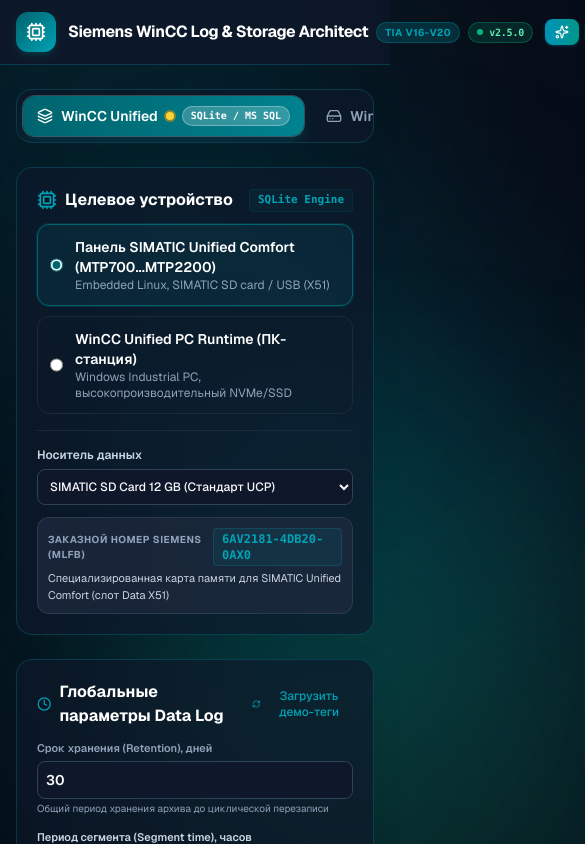
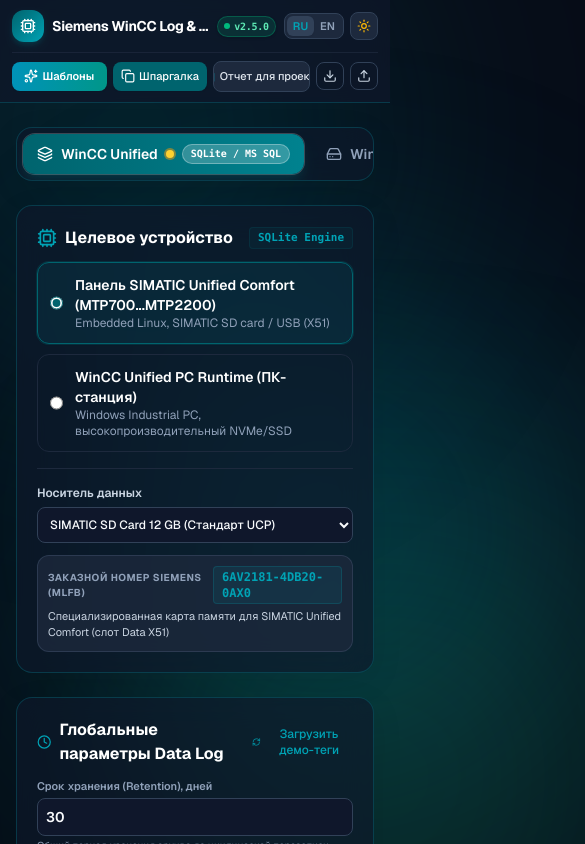
Before and after one commit to M-Galymzhan/wincc-log-architect, a Next.js app: page / in a window 390 px wide. Shown: the top 844 px of the page, 585 px wide, since content can reach past the window. Built offline with nearby package versions, Linux system fonts and the light colour scheme.

Commit message:
fix(ui): make header fully responsive with 2-row toolbar for mobile smartphones

```diff
--- a/src/components/Header.tsx
+++ b/src/components/Header.tsx
@@ -30,19 +30,21 @@ export const Header: React.FC<HeaderProps> = ({
   const t = translations[lang];
 
   return (
-    <header className="glass-header sticky top-0 z-30 px-4 lg:px-8 py-3 transition-colors">
-      <div className="max-w-7xl mx-auto flex items-center justify-between gap-3">
+    <header className="glass-header sticky top-0 z-30 px-3 sm:px-6 lg:px-8 py-2.5 sm:py-3 transition-colors">
+      <div className="max-w-7xl mx-auto flex flex-col sm:flex-row sm:items-center sm:justify-between gap-2.5 sm:gap-3">
+        {/* Row 1 on mobile, Left side on desktop */}
+        <div className="flex items-center justify-between sm:justify-start gap-2 sm:gap-3 min-w-0 w-full sm:w-auto">
           {/* Logo & Title */}
-        <div className="flex items-center gap-3 min-w-0 shrink-0">
-          <div className="w-10 h-10 rounded-xl bg-gradient-to-br from-[#00646E] to-[#00A3B5] flex items-center justify-center text-white shadow-md shadow-[#00646E]/30 shrink-0">
-            <Cpu className="w-5 h-5 sm:w-6 sm:h-6" />
+          <div className="flex items-center gap-2 sm:gap-3 min-w-0">
+            <div className="w-8 h-8 sm:w-10 sm:h-10 rounded-xl bg-gradient-to-br from-[#00646E] to-[#00A3B5] flex items-center justify-center text-white shadow-md shadow-[#00646E]/30 shrink-0">
+              <Cpu className="w-4 h-4 sm:w-6 sm:h-6" />
             </div>
             <div className="min-w-0">
-            <div className="flex items-center gap-2">
-              <h1 className="font-bold text-base sm:text-lg lg:text-xl tracking-tight text-slate-900 dark:text-white whitespace-nowrap">
+              <div className="flex items-center gap-1.5 sm:gap-2">
+                <h1 className="font-bold text-sm sm:text-lg lg:text-xl tracking-tight text-slate-900 dark:text-white truncate">
                   {t.appTitle}
                 </h1>
-              <span className="text-[10px] uppercase font-bold tracking-wider px-2 py-0.5 rounded-full bg-[#00646E]/15 text-[#00646E] dark:bg-[#00A3B5]/20 dark:text-[#00A3B5] border border-[#00646E]/20 dark:border-[#00A3B5]/30 whitespace-nowrap shrink-0">
+                <span className="hidden md:inline-flex text-[10px] uppercase font-bold tracking-wider px-2 py-0.5 rounded-full bg-[#00646E]/15 text-[#00646E] dark:bg-[#00A3B5]/20 dark:text-[#00A3B5] border border-[#00646E]/20 dark:border-[#00A3B5]/30 whitespace-nowrap shrink-0">
                   TIA V16-V20
                 </span>
                 <a
@@ -50,7 +52,7 @@ export const Header: React.FC<HeaderProps> = ({
                   target="_blank"
                   rel="noopener noreferrer"
                   title={lang === 'ru' ? 'Релиз v2.5.0 (кликните для просмотра коммитов на GitHub)' : 'Release v2.5.0 (click to view GitHub commits)'}
-                className="text-[10px] font-mono font-bold tracking-tight px-2 py-0.5 rounded-full bg-emerald-500/15 hover:bg-emerald-500/25 text-emerald-700 dark:text-emerald-300 border border-emerald-500/30 flex items-center gap-1.5 shadow-sm transition-all cursor-pointer active:scale-95 whitespace-nowrap shrink-0"
+                  className="text-[10px] font-mono font-bold tracking-tight px-1.5 sm:px-2 py-0.5 rounded-full bg-emerald-500/15 hover:bg-emerald-500/25 text-emerald-700 dark:text-emerald-300 border border-emerald-500/30 flex items-center gap-1 sm:gap-1.5 shadow-sm transition-all cursor-pointer active:scale-95 whitespace-nowrap shrink-0"
                 >
                   <span className="w-1.5 h-1.5 rounded-full bg-emerald-500 animate-pulse shrink-0" />
                   <span>v2.5.0</span>
@@ -62,8 +64,45 @@ export const Header: React.FC<HeaderProps> = ({
             </div>
           </div>
 
-        {/* Action Controls */}
-        <div className="flex items-center gap-1.5 sm:gap-2 shrink-0">
+          {/* Mobile Top Controls: Language & Theme switch (shown strictly on mobile < sm) */}
+          <div className="flex sm:hidden items-center gap-1.5 shrink-0">
+            {/* Mobile Lang Switch */}
+            <div className="flex items-center rounded-lg p-0.5 bg-slate-200/80 dark:bg-slate-800 border border-slate-300/60 dark:border-slate-700 text-[11px] font-semibold">
+              <button
+                onClick={() => setLang('ru')}
+                className={`px-1.5 py-0.5 rounded-md transition-all cursor-pointer ${
+                  lang === 'ru'
+                    ? 'bg-white dark:bg-slate-700 text-[#00646E] dark:text-[#00A3B5] shadow-xs'
+                    : 'text-slate-600 dark:text-slate-400 hover:text-slate-900 dark:hover:text-slate-100'
+                }`}
+              >
+                RU
+              </button>
+              <button
+                onClick={() => setLang('en')}
+                className={`px-1.5 py-0.5 rounded-md transition-all cursor-pointer ${
+                  lang === 'en'
+                    ? 'bg-white dark:bg-slate-700 text-[#00646E] dark:text-[#00A3B5] shadow-xs'
+                    : 'text-slate-600 dark:text-slate-400 hover:text-slate-900 dark:hover:text-slate-100'
+                }`}
+              >
+                EN
+              </button>
+            </div>
+
+            {/* Mobile Theme Switch */}
+            <button
+              onClick={() => setTheme(theme === 'dark' ? 'light' : 'dark')}
+              className="p-1.5 rounded-lg bg-slate-200/80 dark:bg-slate-800 border border-slate-300/60 dark:border-slate-700 text-slate-700 dark:text-amber-400 hover:bg-slate-300 dark:hover:bg-slate-700 transition-all cursor-pointer"
+              title={theme === 'dark' ? 'Light Mode' : 'Dark Mode'}
+            >
+              {theme === 'dark' ? <Sun className="w-3.5 h-3.5 shrink-0" /> : <Moon className="w-3.5 h-3.5 text-slate-700 shrink-0" />}
+            </button>
+          </div>
+        </div>
+
+        {/* Desktop Action Controls (hidden on mobile, single horizontal level on sm+) */}
+        <div className="hidden sm:flex items-center gap-1.5 sm:gap-2 shrink-0">
           {/* Industry Presets Library */}
           <button
             onClick={onOpenPresets}
@@ -150,6 +189,57 @@ export const Header: React.FC<HeaderProps> = ({
             {theme === 'dark' ? <Sun className="w-4 h-4 shrink-0" /> : <Moon className="w-4 h-4 text-slate-700 shrink-0" />}
           </button>
         </div>
+
+        {/* Row 2 on mobile: Quick Action Toolbar (visible strictly on < sm) */}
+        <div className="flex sm:hidden items-center justify-between gap-1.5 w-full pt-2 border-t border-slate-200/60 dark:border-slate-800/80 overflow-x-auto no-scrollbar">
+          {/* Industry Presets Library */}
+          <button
+            onClick={onOpenPresets}
+            title={t.btnIndustryPresets}
+            className="flex-1 py-1.5 px-2 rounded-lg text-[11px] font-semibold flex items-center justify-center gap-1 bg-gradient-to-r from-cyan-600 to-teal-600 hover:from-cyan-500 hover:to-teal-500 text-white shadow-xs transition-all active:scale-95 cursor-pointer truncate shrink-0"
+          >
+            <Sparkles className="w-3.5 h-3.5 shrink-0" />
+            <span>{lang === 'ru' ? 'Шаблоны' : 'Presets'}</span>
+          </button>
+
+          {/* TIA Portal Cheat Sheet */}
+          <button
+            onClick={onOpenCheatSheet}
+            title={t.btnTiaCheatSheet}
+            className="flex-1 py-1.5 px-2 rounded-lg text-[11px] font-medium flex items-center justify-center gap-1 bg-[#00646E] hover:bg-[#004D54] text-white shadow-xs transition-all active:scale-95 cursor-pointer truncate shrink-0"
+          >
+            <Copy className="w-3.5 h-3.5 shrink-0" />
+            <span>{lang === 'ru' ? 'Шпаргалка' : 'Cheat Sheet'}</span>
+          </button>
+
+          {/* Project Report Button */}
+          <button
+            onClick={onOpenReport}
+            title={t.btnReport}
+            className="flex-1 py-1.5 px-2 rounded-lg text-[11px] font-medium flex items-center justify-center gap-1 bg-slate-200/80 dark:bg-slate-800 hover:bg-slate-300 dark:hover:bg-slate-700 text-slate-700 dark:text-slate-200 border border-slate-300/60 dark:border-slate-700 transition-all active:scale-95 cursor-pointer truncate shrink-0"
+          >
+            <FileText className="w-3.5 h-3.5 text-[#00A3B5] shrink-0" />
+            <span>{t.btnReport}</span>
+          </button>
+
+          {/* Export JSON */}
+          <button
+            onClick={onExportJson}
+            title={t.btnExportJson}
+            className="p-1.5 rounded-lg text-slate-600 dark:text-slate-300 hover:bg-slate-200 dark:hover:bg-slate-800 border border-slate-300/60 dark:border-slate-700 transition-all active:scale-95 cursor-pointer shrink-0"
+          >
+            <Download className="w-3.5 h-3.5" />
+          </button>
+
+          {/* Import JSON */}
+          <button
+            onClick={onImportJson}
+            title={t.btnImportJson}
+            className="p-1.5 rounded-lg text-slate-600 dark:text-slate-300 hover:bg-slate-200 dark:hover:bg-slate-800 border border-slate-300/60 dark:border-slate-700 transition-all active:scale-95 cursor-pointer shrink-0"
+          >
+            <Upload className="w-3.5 h-3.5" />
+          </button>
+        </div>
       </div>
     </header>
   );
```
Lines whose indentation alone changed are shown as unchanged.
